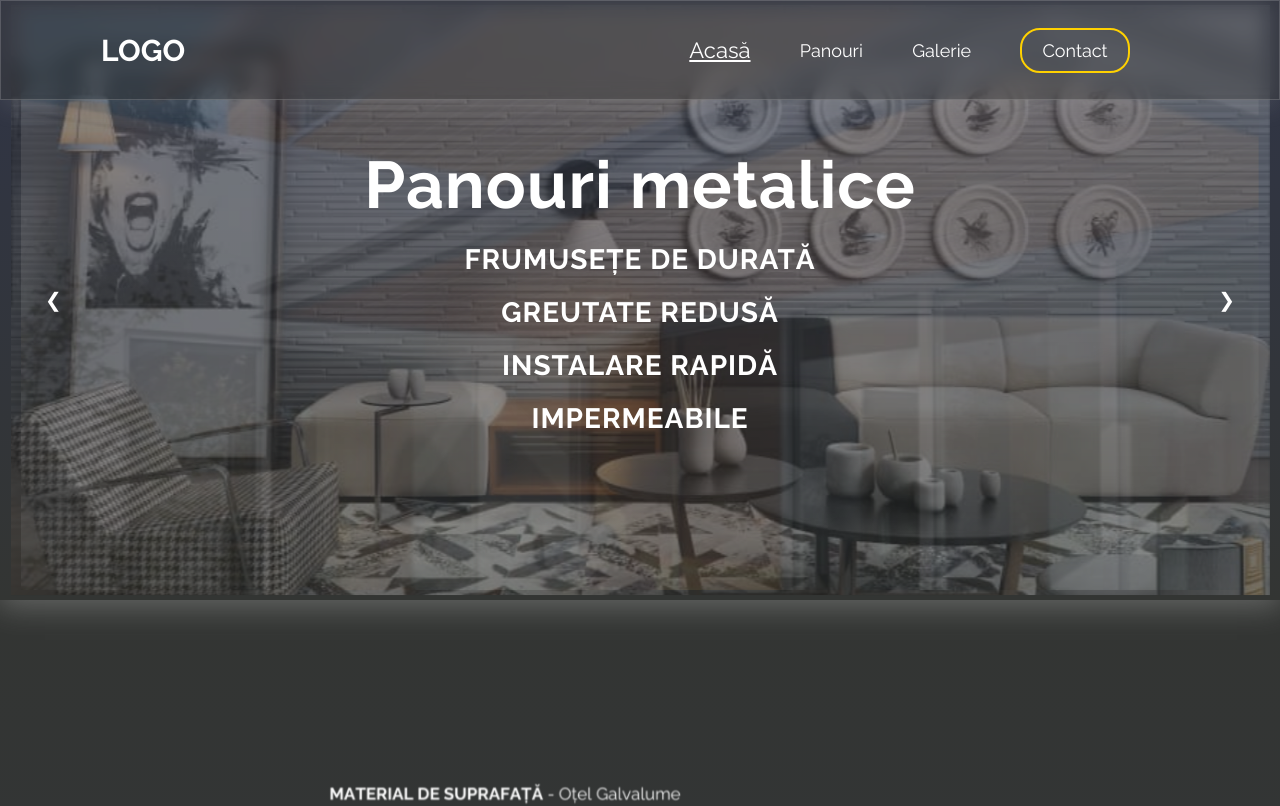
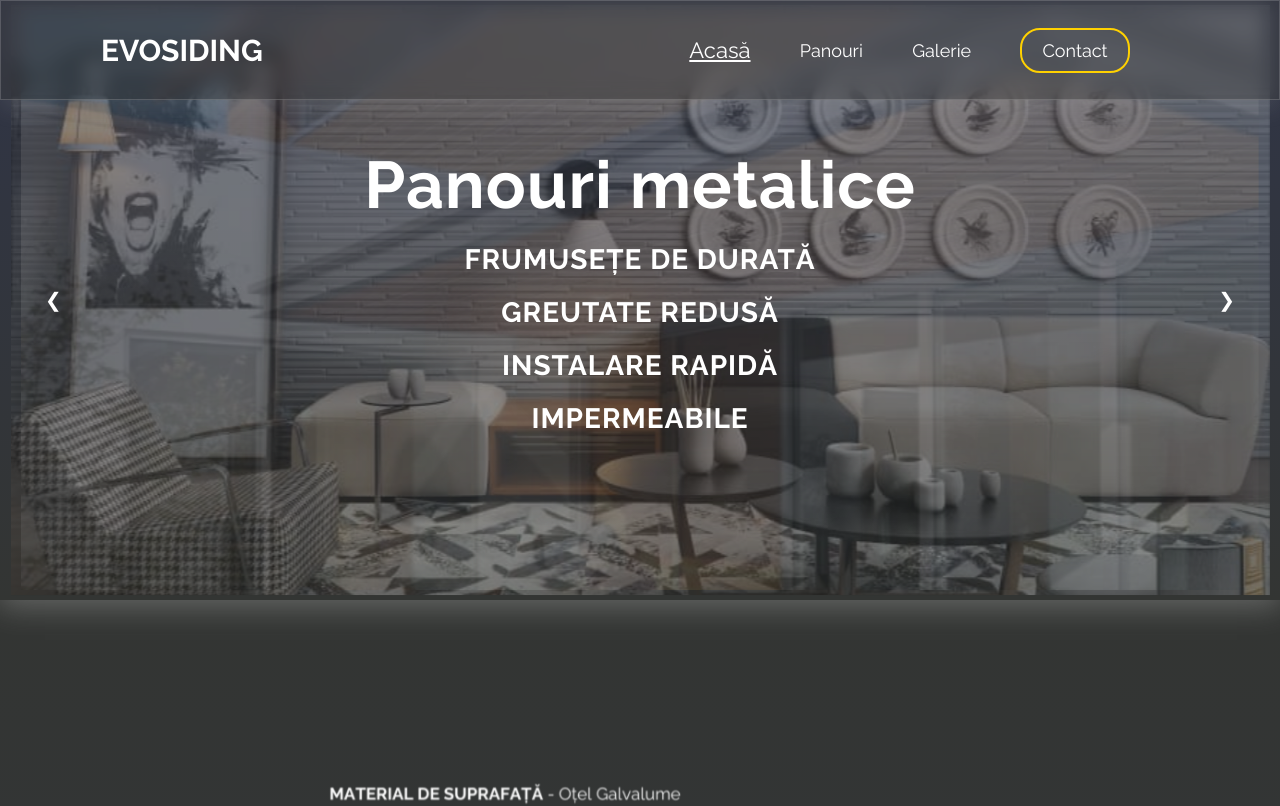
Before and after one commit to daianamuf/evopanel, a React (Vite) app: page / in a window 1280 px wide. Shown: the top 806 px of the page. Built offline with nearby package versions, Linux system fonts and the light colour scheme; no server answers.

Commit message:
change nav and footer

```diff
--- a/src/components/Footer.jsx
+++ b/src/components/Footer.jsx
@@ -7,7 +7,7 @@ function Footer() {
         alt="Footer Image"
       />
       <div className="footer__group footer__group--1">
-        <h1>LOGO</h1>
+        {/* <h1>LOGO</h1> */}
         <h3>EVOSIDING</h3>
       </div>
       <div className="footer__group footer__group--2">
--- a/src/components/Nav.jsx
+++ b/src/components/Nav.jsx
@@ -3,7 +3,7 @@ import { NavLink } from "react-router-dom";
 function Nav() {
   return (
     <nav className="nav">
-      <h3 className="nav__logo">LOGO</h3>
+      <h3 className="nav__logo">EVOSIDING</h3>
       <ul className="nav__list">
         <li className="nav__item">
           <NavLink to={"/"} className="nav__link">
```
